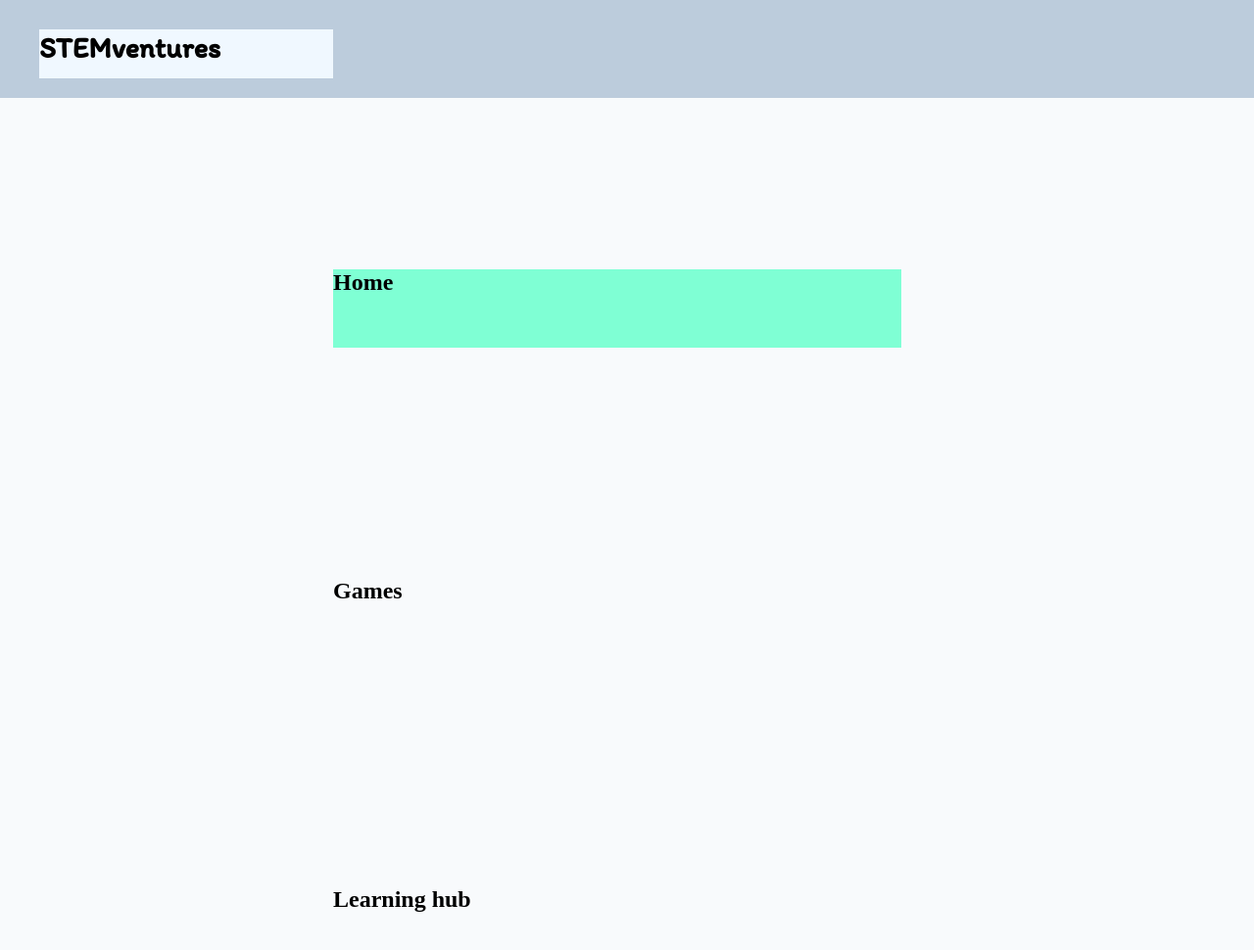
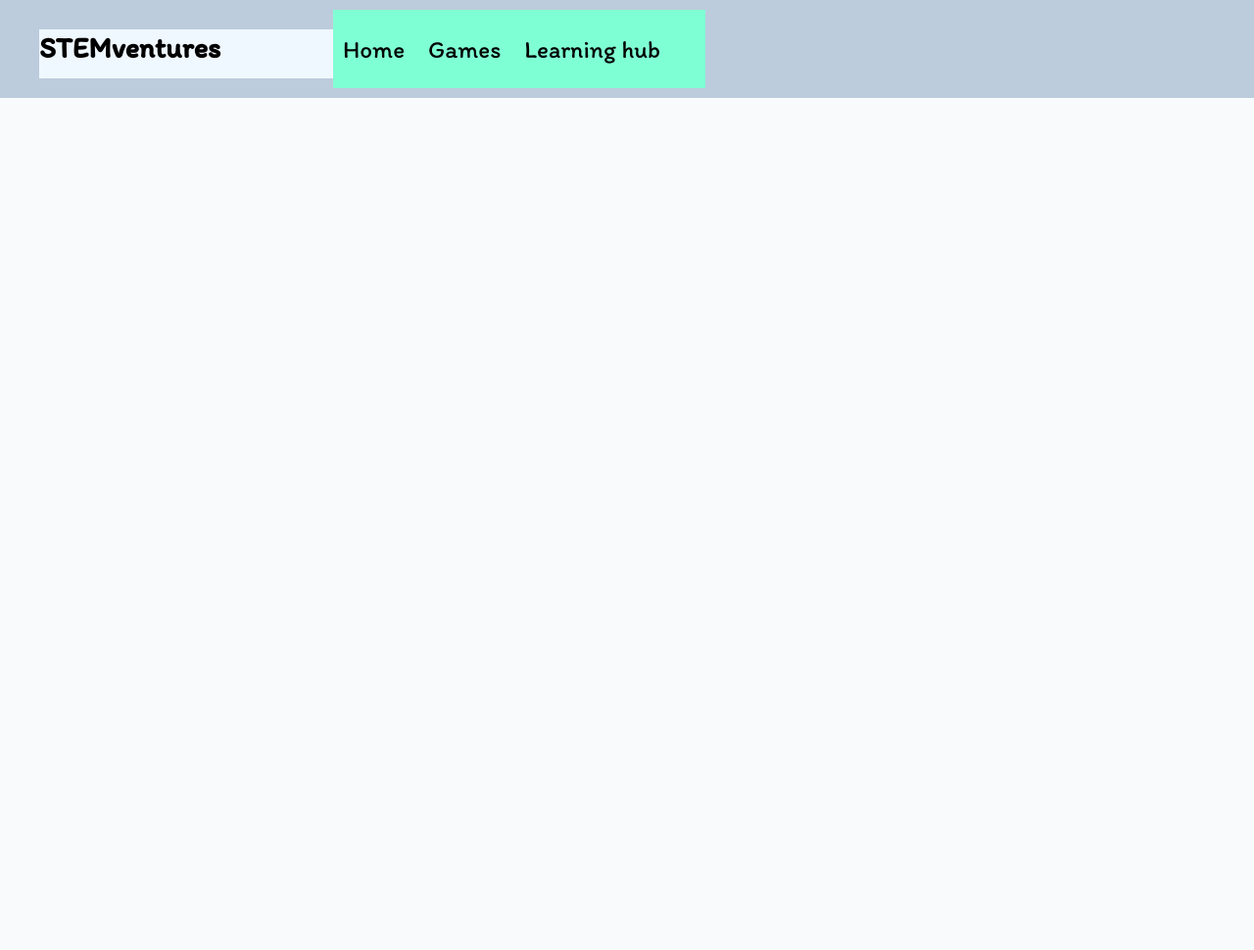
Before and after one commit to sabuka-dumbo/STEMVentures-, a Django app: page / in a window 1280 px wide. Shown: the top 970 px of the page at 98% size. Run offline with Django 5.2, Linux system fonts and the light colour scheme.

Commit message:
Dec 12, 2024, 4:43 PM

```diff
--- a/stem/stemapp/static/css/layout.css
+++ b/stem/stemapp/static/css/layout.css
@@ -37,8 +37,8 @@
     position: relative;
     top: -10px;
     left: 0;
-    width: calc(100% - 700px);
-    height: 100%;
+    width: calc(100% - 900px);
+    height: 80px;
     margin-left: 300px;
     background-color: aquamarine;
 }
@@ -51,5 +51,12 @@
     height: 50px;
     margin: 0;
     padding: 0;
-    margin-top: calc((100% - 50px) / 2);
+    margin-top: 25px;
+    font-size: 25px;
+    font-family: "Itim";
+    font-weight: 400;
+    padding-right: 10px;
+    padding-left: 10px;
+    display: inline-block;
+
 }
```
